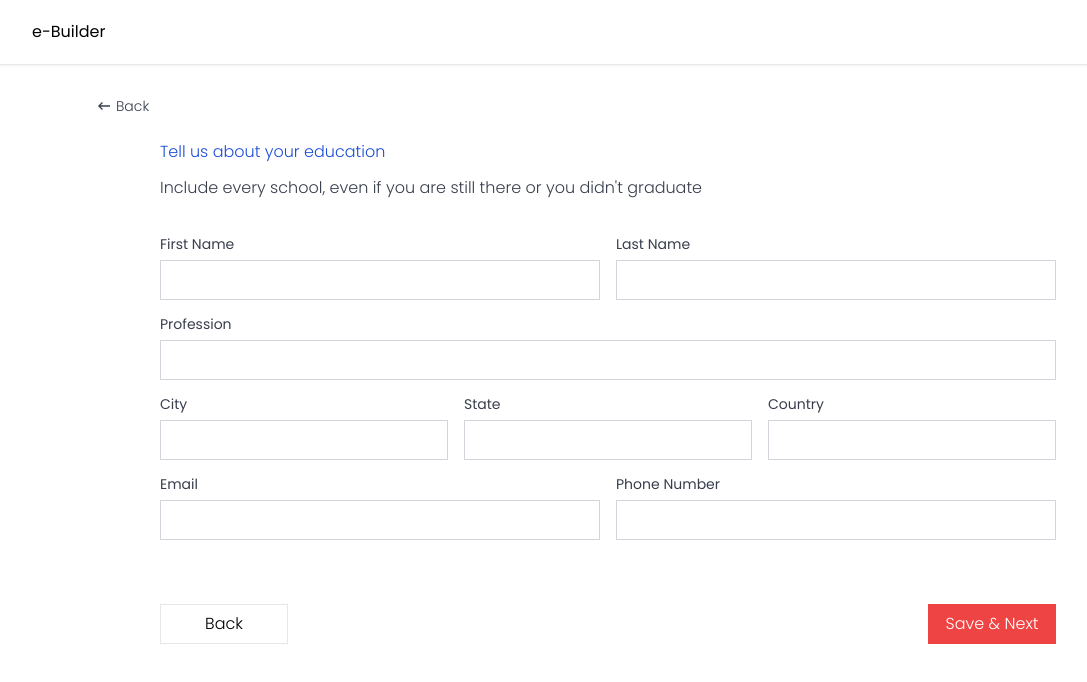
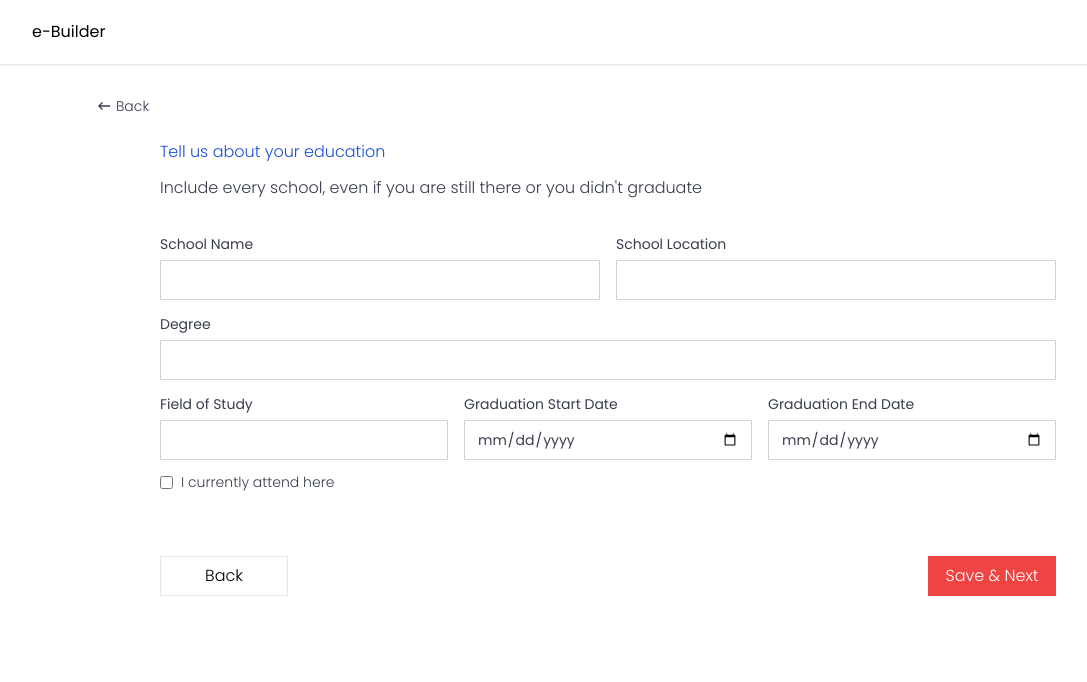
Before and after one commit to chris097/e-builder, a React (Create React App) app: page /education in a window 1280 px wide. Shown: the top 682 px of the page, without its empty margins (32-1119 px from the left). Built offline with nearby package versions, Linux system fonts and the light colour scheme; a web font is replaced by a local one.

Commit message:
add new page

```diff
--- a/package.json
+++ b/package.json
@@ -10,6 +10,7 @@
     "@types/node": "^16.11.62",
     "@types/react": "^18.0.21",
     "@types/react-dom": "^18.0.6",
+    "formik": "^2.2.9",
     "react": "^18.2.0",
     "react-dom": "^18.2.0",
     "react-icons": "^4.4.0",
--- a/src/pages/education.tsx
+++ b/src/pages/education.tsx
@@ -1,21 +1,29 @@
-import React from 'react'
+import React, { useState } from 'react'
 import Header from '../components/header';
 import { MdOutlineKeyboardBackspace, MdDelete } from 'react-icons/md';
 import { BsPlusLg } from 'react-icons/bs';
 import Input from '../components/input';
+import { useNavigate } from 'react-router-dom';
 
 const Education = () => {
+
+    const navigate = useNavigate();
+
+    const [additionalLink, setAdditionalLink] = useState(new Map())
+
+    console.log(additionalLink)
+
   return (
      <div>
           <Header />
           <div className='max-w-5xl mx-auto w-full my-8'>
-            <div className='mb-6 text-basegray text-sm font-light flex space-x-1 cursor-pointer items-center'><MdOutlineKeyboardBackspace size="16px" /> <span>Back</span></div>
+            <button onClick={() => navigate(-1)}  className='mb-6 text-basegray text-sm font-light flex space-x-1 cursor-pointer items-center'><MdOutlineKeyboardBackspace size="16px" /> <span>Back</span></button>
               <div className='max-w-4xl mx-auto'>
                 <div className='font-light text-blue-700'>Tell us about your education</div>
                 <div className='font-light text-basegray mb-8 my-3'>Include every school, even if you are still there or you didn't graduate</div>
                   <div className='flex space-x-4'>
                     <Input
-                        label='First Name'
+                        label='School Name'
                         input={{
                             name: "firstName",
                             type: 'text',
@@ -23,7 +31,7 @@ const Education = () => {
                         }}
                     />
                     <Input
-                        label='Last Name'
+                        label='School Location'
                         input={{
                             name: "lastName",
                             type: 'text',
@@ -33,7 +41,7 @@ const Education = () => {
                   </div>
                   <div className='mt-3'>
                       <Input
-                        label='Profession'
+                        label='Degree'
                         input={{
                             name: "lastName",
                             type: 'text',
@@ -43,7 +51,7 @@ const Education = () => {
                   </div>
                   <div className='flex space-x-4 mt-3'>
                     <Input
-                        label='City'
+                        label='Field of Study'
                         input={{
                             name: "firstName",
                             type: 'text',
@@ -51,39 +59,25 @@ const Education = () => {
                         }}
                     />
                     <Input
-                        label='State'
+                        label='Graduation Start Date'
                         input={{
                             name: "country",
-                            type: 'text',
+                            type: 'date',
                             id: "lastName"
                         }}
                     />
                     <Input
-                        label='Country'
+                        label='Graduation End Date'
                         input={{
                             name: "country",
-                            type: 'text',
+                            type: 'date',
                             id: "lastName"
                         }}
                     />
                   </div>
-                  <div className='flex space-x-4 mt-3'>
-                    <Input
-                        label='Email'
-                        input={{
-                            name: "firstName",
-                            type: 'text',
-                            id: "firstName"
-                        }}
-                    />
-                    <Input
-                        label='Phone Number'
-                        input={{
-                            name: "country",
-                            type: 'text',
-                            id: "lastName"
-                        }}
-                    />
+                  <div className='mt-3 text-basegray space-x-2 flex items-center'>
+                      <input type='checkbox' />
+                      <span className='text-sm font-light'>I currently attend here</span>
                   </div>
                   <div className='flex justify-between mt-16 font-light'>
                       <button type='button' className='border w-32 h-10'>Back</button>
--- a/src/pages/professionalSummary.tsx
+++ b/src/pages/professionalSummary.tsx
@@ -1,15 +1,26 @@
-import React from 'react'
+import React, { useState } from 'react'
 import Header from '../components/header';
 import { MdOutlineKeyboardBackspace, MdDelete } from 'react-icons/md';
 import { BsPlusLg } from 'react-icons/bs';
 import Input from '../components/input';
+import { useNavigate } from 'react-router-dom';
 
 const ProfessionalSummary = () => {
+
+    const navigate = useNavigate();
+
+    const [toggleAdditioanlLink, setToggleAdditionalLink] = useState(false)
+
+    const [additionalLink, setAdditionalLink] = useState(new Map())
+
+    console.log(additionalLink.set('1', 'hello'))
+
+
   return (
     <div>
           <Header />
           <div className='max-w-5xl mx-auto w-full my-8'>
-            <div className='mb-6 text-basegray text-sm font-light flex space-x-1 cursor-pointer items-center'><MdOutlineKeyboardBackspace size="16px" /> <span>Back</span></div>
+            <button onClick={() => navigate(-1)} className='mb-6 text-basegray text-sm font-light flex space-x-1 cursor-pointer items-center'><MdOutlineKeyboardBackspace size="16px" /> <span>Back</span></button>
               <div className='max-w-4xl mx-auto'>
                 <div className='font-light text-blue-700'>Professional Summary</div>
                 <div className='font-light text-basegray mb-8 my-3'>We suggest including an email and phone number.</div>
--- a/src/pages/workHistory.tsx
+++ b/src/pages/workHistory.tsx
@@ -3,13 +3,17 @@ import Input from '../components/input';
 import Header from '../components/header';
 import { BsPlusLg } from 'react-icons/bs';
 import { MdOutlineKeyboardBackspace, MdDelete } from 'react-icons/md';
+import { useNavigate } from 'react-router-dom';
 
 const WorkHistory = () => {
+
+  const navigate = useNavigate();
+
   return (
     <>
      <Header />
           <div className='max-w-5xl mx-auto w-full my-8'>
-            <div className='mb-6 text-basegray text-sm font-light flex space-x-1 cursor-pointer items-center'><MdOutlineKeyboardBackspace size="16px" /> <span>Back</span></div>
+            <button onClick={() => navigate(-1)} className='mb-6 text-basegray text-sm font-light flex space-x-1 cursor-pointer items-center'><MdOutlineKeyboardBackspace size="16px" /> <span>Back</span></button>
               <div className='max-w-4xl mx-auto'>
                 <div className='font-light text-blue-700'>Work History</div>
                 <div className='font-light text-basegray mb-8 my-3'>We suggest including an email and phone number.</div>
```
Also changed, not shown: 1 other file (tests, documents, lock files or other folders).
